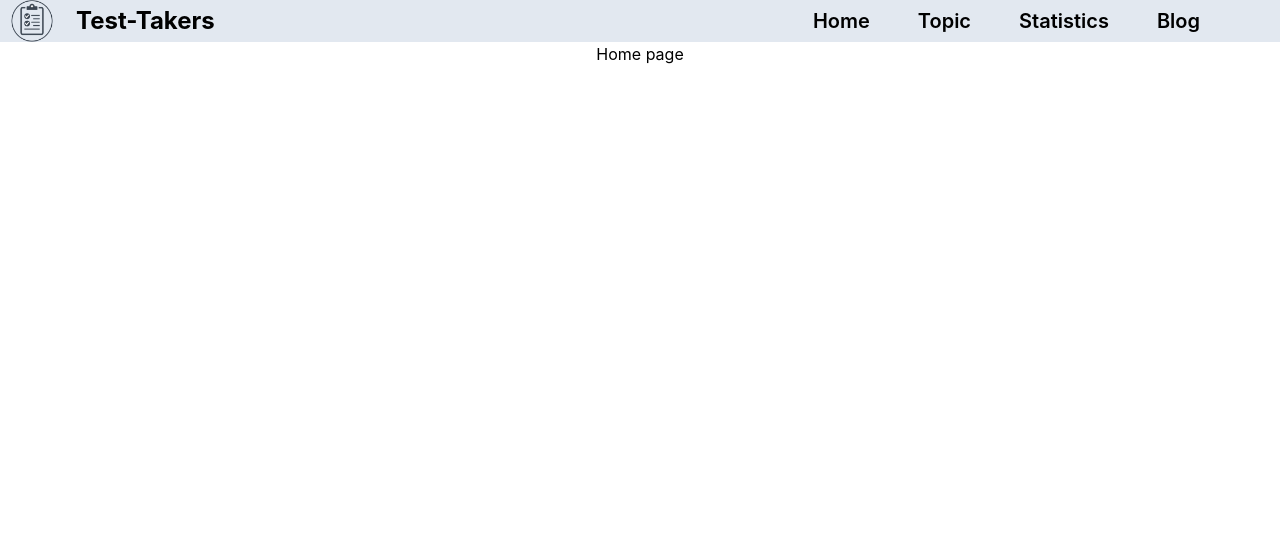
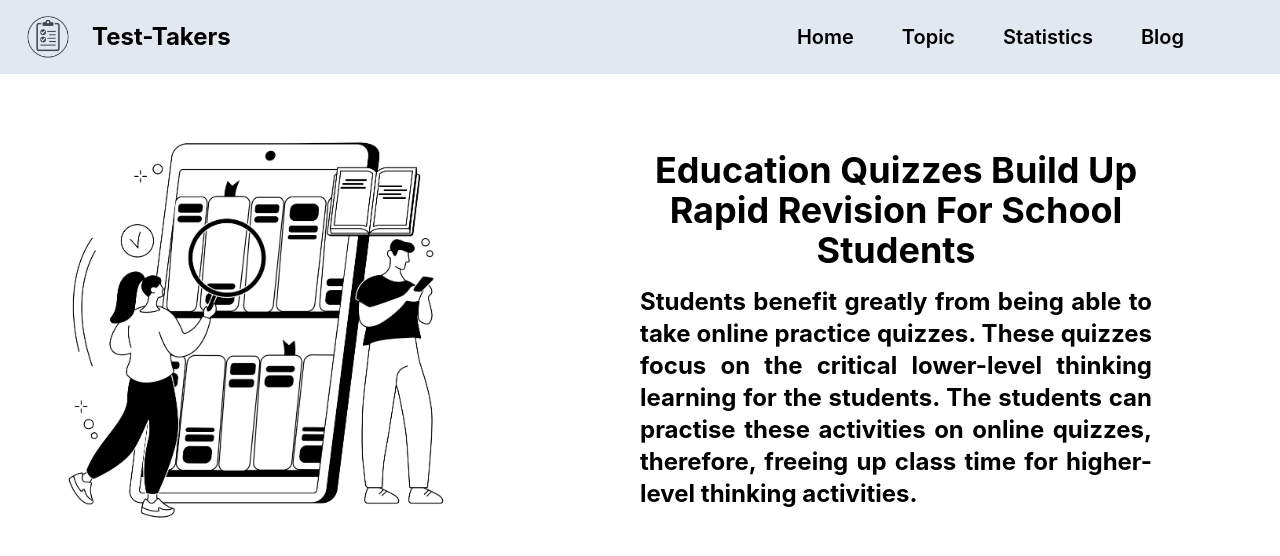
Before and after one commit to SABIKUN-NAHAR-URMY/test-takers, a React (Create React App) app: page / in a window 1280 px wide. Shown: the top 556 px of the page. Built offline with nearby package versions, Linux system fonts and the light colour scheme.

Commit message:
home section half done

```diff
--- a/src/components/Header/Header.js
+++ b/src/components/Header/Header.js
@@ -8,7 +8,7 @@ const Header = () => {
     const[open,setOpen]=useState(false);
     return (
         <nav>
-            <div className='bg-slate-200 flex items-center justify-between'>
+            <div className='bg-slate-200 flex items-center justify-between p-4'>
                 <div className='flex items-center gap-3'>
                     <img className='w-16' src={logo} alt="" />
                     <h1 className='text-2xl font-bold'>Test-Takers</h1>
@@ -19,7 +19,7 @@ const Header = () => {
                 }
                 </div>
 
-                <ul className={` bg-slate-200 w-full md:w-[unset] md:flex gap-12 mr-20 text-xl md:static font-semibold absolute ${open? 'top-[69px]' : 'top-[-120px]'}`}>
+                <ul className={` bg-slate-200  md:flex gap-12 mr-20 text-xl md:static font-semibold absolute ${open? 'top-[69px]' : 'top-[-120px]'}`}>
                     <li><NavLink className={({isActive}) => isActive? ' underline' : undefined} to='/home'>Home</NavLink></li>
                     <li><NavLink className={({isActive}) => isActive? 'underline' : undefined} to='/topics'>Topic</NavLink></li>
                     <li><NavLink className={({isActive}) => isActive? 'underline' : undefined} to='/statistics'>Statistics</NavLink></li>
--- a/src/components/Home/Home.js
+++ b/src/components/Home/Home.js
@@ -1,9 +1,16 @@
 import React from 'react';
+import headerImg from '../../images/header-img.jpg';
 
 const Home = () => {
     return (
-        <div>
-            <h1>Home page</h1>
+        <div className='grid md:grid-cols-2 items-center'>
+            <div className='w-[80%]'>
+                <img src={headerImg} alt="" />
+            </div>
+            <div className='w-[80%]'>
+                <h2 className='text-4xl font-bold pb-4'>Education Quizzes Build Up Rapid Revision For School Students</h2>
+                <h3 className='text-2xl font-bold text-justify'>Students benefit greatly from being able to take online practice quizzes. These quizzes focus on the critical lower-level thinking learning for the students. The students can practise these activities on online quizzes, therefore, freeing up class time for higher-level thinking activities.</h3>
+            </div>
         </div>
     );
 };
```
Also changed, not shown: src/images/header-img.jpg (added).
